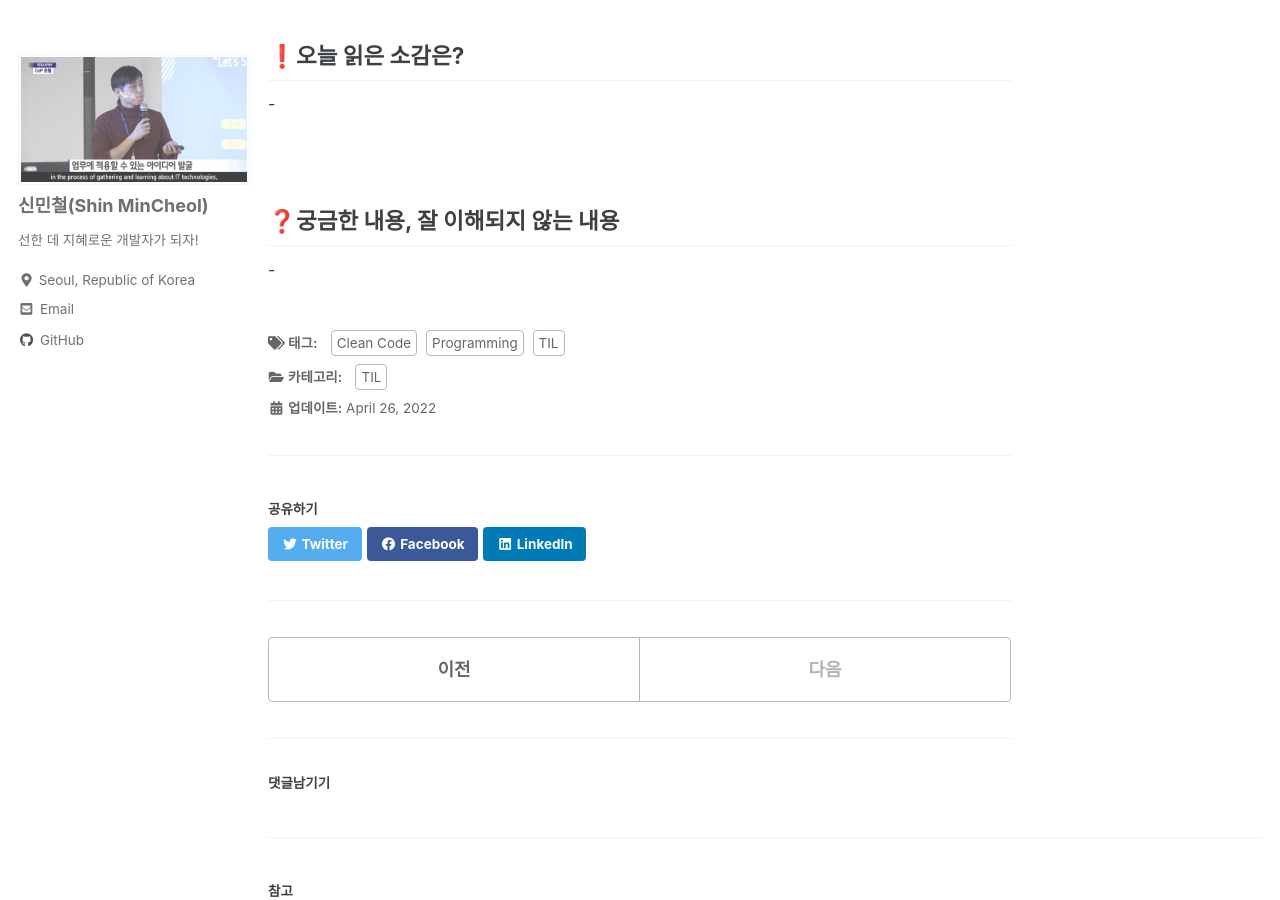
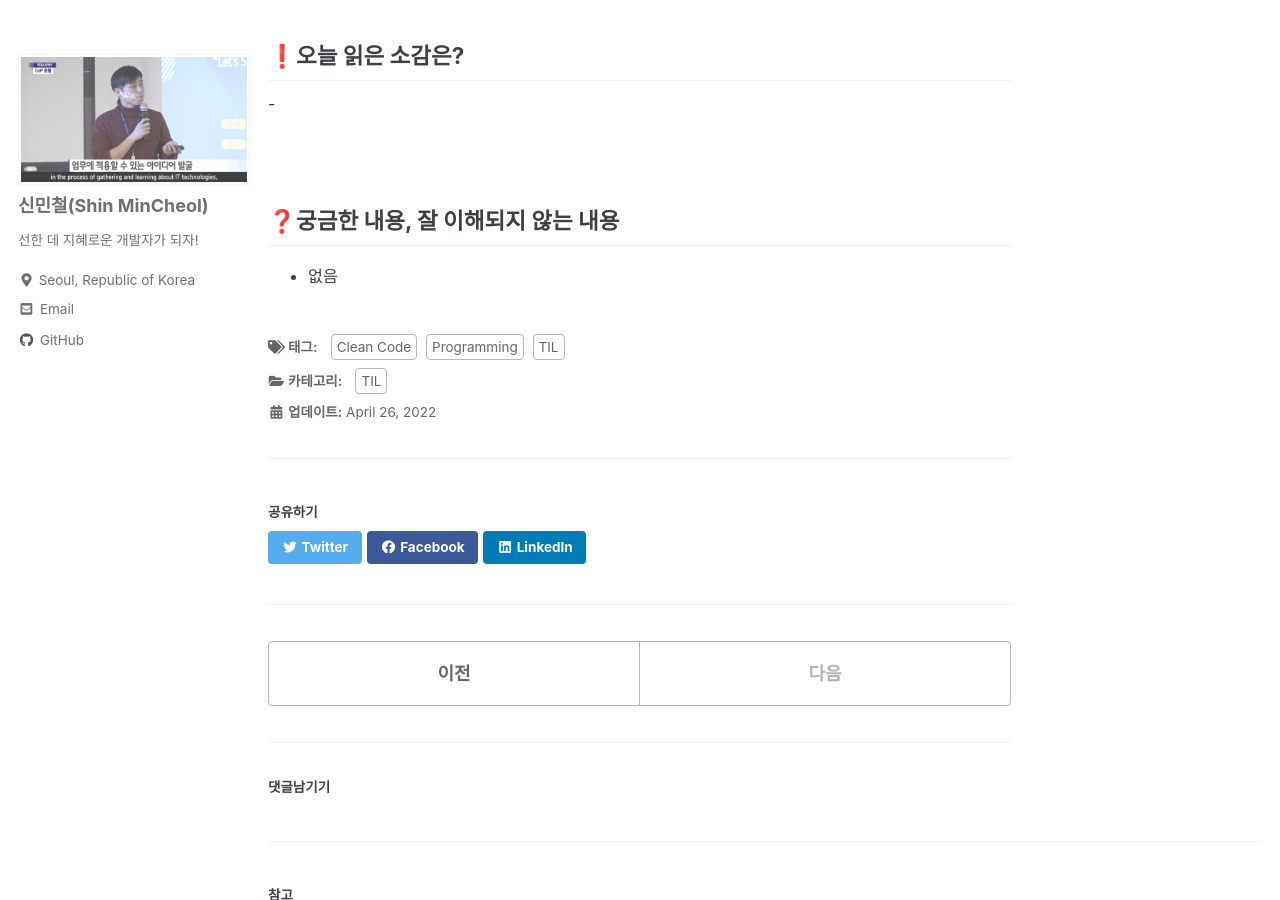
Before and after one commit to alsoj/alsoj.github.io, a Jekyll site: the page built from _posts/til/clean code/2022-04-26-[클린코드]14.점진적인 개선.md, in a window 1280 px wide and 900 px high, scrolled down 1105 px. Built offline with Jekyll 4.4.1, drawn with Linux system fonts in a browser that asks for light colours; cached includes are drawn as plain includes; comment, search, counter and statistics services are not loaded.

Commit message:
modify TIL clean code

```diff
--- a/_posts/til/clean code/2022-04-26-[클린코드]14.점진적인 개선.md
+++ b/_posts/til/clean code/2022-04-26-[클린코드]14.점진적인 개선.md
@@ -42,4 +42,4 @@ tags:
 
 ## ❓궁금한 내용, 잘 이해되지 않는 내용
 
--
+- 없음
```
